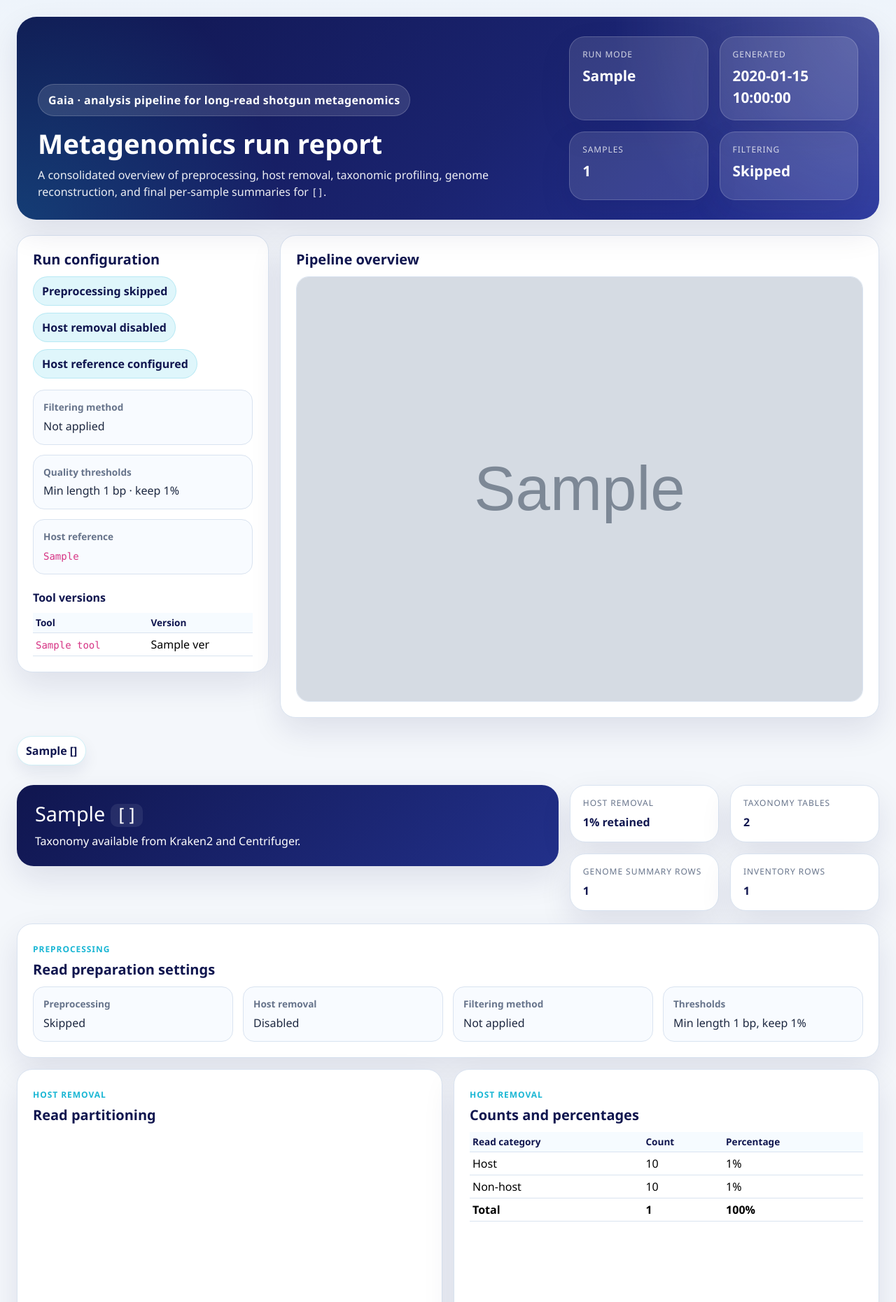
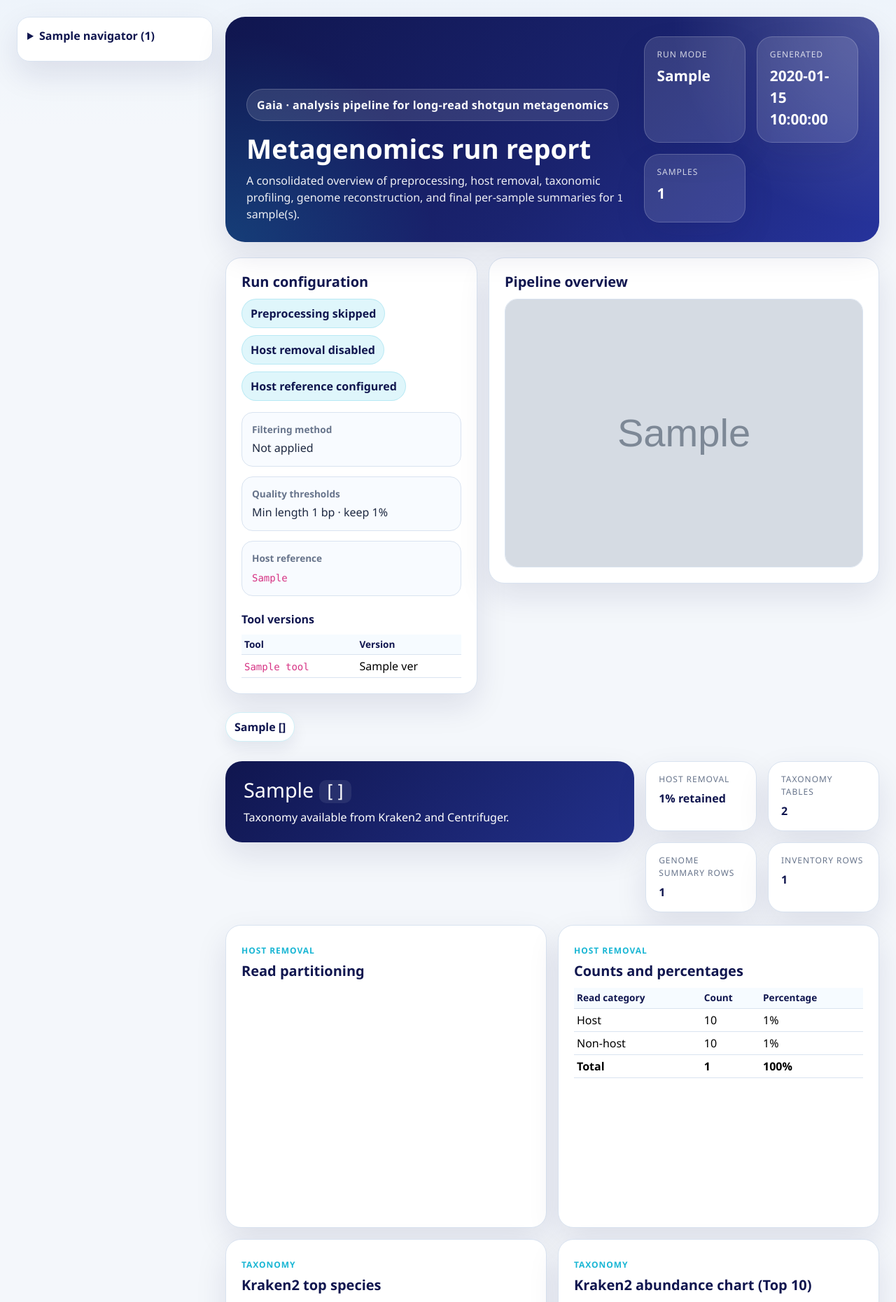
Before and after one commit to genomescan/gaia, a Python web app: template templates/report/report.html.j2 in a window 1280 px wide. Shown: the top 1861 px of the page at 70% size. Run offline with Jinja, Linux system fonts and the light colour scheme; the template is opened without the code that fills it: most values are stand-ins (such as "Sample title", 1, 10 or a date in 2020); grey boxes marked "Sample" are stand-in pictures; a map, chart or similar area stays blank; some libraries are stand-ins or nearby versions.

Commit message:
Update report template: local plotly, compact hero, remove per-sample prep block, add sidebar navigator, top-10 taxonomy charts

```diff
--- a/templates/report/report.html.j2
+++ b/templates/report/report.html.j2
@@ -8,7 +8,7 @@
         href="https://cdn.jsdelivr.net/npm/bootstrap@5.3.3/dist/css/bootstrap.min.css"
         integrity="sha384-QWTKZyjpPEjISv5WaRU9OFeRpok6YctnYmDr5pNlyT2bRjXh0JMhjY6hW+ALEwIH"
         crossorigin="anonymous"/>
-  <script src="https://cdn.plot.ly/plotly-2.27.0.min.js" crossorigin="anonymous"></script>
+  <script src="../plotly-2.27.0.min.js"></script>
   <style>
     :root {
       --nv-navy: #10164f;
@@ -36,6 +36,54 @@
       max-width: 1380px;
       margin: 0 auto;
       padding: 24px;
+    }
+
+    .layout {
+      display: grid;
+      grid-template-columns: 280px minmax(0, 1fr);
+      gap: 18px;
+      align-items: start;
+    }
+
+    .sidebar {
+      position: sticky;
+      top: 14px;
+      background: var(--nv-card);
+      border: 1px solid var(--nv-border);
+      border-radius: 18px;
+      box-shadow: var(--nv-shadow);
+      padding: 14px;
+      max-height: calc(100vh - 28px);
+      overflow: auto;
+    }
+
+    .sidebar summary {
+      cursor: pointer;
+      font-weight: 700;
+      color: var(--nv-navy);
+      margin-bottom: 10px;
+    }
+
+    .sample-jump-list {
+      list-style: none;
+      margin: 0;
+      padding: 0;
+      display: grid;
+      gap: 8px;
+    }
+
+    .sample-jump-list a {
+      display: block;
+      padding: 8px 10px;
+      border-radius: 10px;
+      text-decoration: none;
+      color: var(--nv-navy);
+      background: #f8fbff;
+      border: 1px solid var(--nv-border);
+    }
+
+    .sample-jump-list a:hover {
+      background: var(--nv-cyan-soft);
     }
 
     .hero {
@@ -328,6 +376,13 @@
     }
 
     @media (max-width: 1080px) {
+      .layout {
+        grid-template-columns: 1fr;
+      }
+      .sidebar {
+        position: static;
+        max-height: none;
+      }
       .hero-top,
       .overview-grid,
       .sample-header {
@@ -360,6 +415,18 @@
 </head>
 <body>
 <div class="page">
+  <div class="layout">
+    <aside class="sidebar">
+      <details>
+        <summary>Sample navigator ({{ samples_data | length }})</summary>
+        <ul class="sample-jump-list">
+          {% for sd in samples_data %}
+          <li><a href="#sample-{{ loop.index }}">Sample {{ sd.sample }}</a></li>
+          {% endfor %}
+        </ul>
+      </details>
+    </aside>
+    <main>
   <header class="hero">
     <div class="hero-top">
       <div>
@@ -367,7 +434,7 @@
         <h1>Metagenomics run report</h1>
         <p class="hero-summary">
           A consolidated overview of preprocessing, host removal, taxonomic profiling, genome reconstruction,
-          and final per-sample summaries for <code>{{ samples | join(", ") }}</code>.
+          and final per-sample summaries for <code>{{ samples | length }}</code> sample(s).
         </p>
       </div>
       <div class="hero-stats">
@@ -382,10 +449,6 @@
         <div class="stat-card">
           <div class="stat-label">Samples</div>
           <div class="stat-value">{{ samples | length }}</div>
-        </div>
-        <div class="stat-card">
-          <div class="stat-label">Filtering</div>
-          <div class="stat-value">{{ filtering_method if preprocessing_enabled else "Skipped" }}</div>
         </div>
       </div>
     </div>
@@ -501,35 +564,6 @@
     </div>
 
     <div class="content-grid">
-      <section class="section-card">
-        <div class="section-kicker">Preprocessing</div>
-        <h3 class="section-title h5">Read preparation settings</h3>
-        <div class="meta-grid">
-          <div class="meta-item">
-            <strong>Preprocessing</strong>
-            <span>{{ "Enabled" if preprocessing_enabled else "Skipped" }}</span>
-          </div>
-          <div class="meta-item">
-            <strong>Host removal</strong>
-            <span>{{ "Enabled" if host_removal_enabled else "Disabled" }}</span>
-          </div>
-          <div class="meta-item">
-            <strong>Filtering method</strong>
-            <span>{{ filtering_method if preprocessing_enabled else "Not applied" }}</span>
-          </div>
-          <div class="meta-item">
-            <strong>Thresholds</strong>
-            <span>
-              {% if filtering_method == "chopper" %}
-                Min length {{ chopper_min_length }} bp, quality Q{{ chopper_quality }}
-              {% else %}
-                Min length {{ filtlong_min_length }} bp, keep {{ filtlong_keep_percent }}%
-              {% endif %}
-            </span>
-          </div>
-        </div>
-      </section>
-
       {% if sd.host_stats and sd.host_plot_data %}
       <section class="section-card split">
         <div class="section-kicker">Host removal</div>
@@ -571,7 +605,7 @@
 
       <section class="section-card split">
         <div class="section-kicker">Taxonomy</div>
-        <h3 class="section-title h5">Kraken2 abundance chart</h3>
+        <h3 class="section-title h5">Kraken2 abundance chart (Top 10)</h3>
         <div id="kraken2-plot-{{ sd.sample }}" class="plot"></div>
       </section>
       {% endif %}
@@ -594,7 +628,7 @@
 
       <section class="section-card split">
         <div class="section-kicker">Taxonomy</div>
-        <h3 class="section-title h5">Centrifuger abundance chart</h3>
+        <h3 class="section-title h5">Centrifuger abundance chart (Top 10)</h3>
         <div id="centrifuger-plot-{{ sd.sample }}" class="plot"></div>
       </section>
       {% endif %}
@@ -640,6 +674,8 @@
     </div>
   </article>
   {% endfor %}
+    </main>
+  </div>
 </div>
 
 <script>
@@ -650,25 +686,34 @@
     margin: {l: 70, r: 20, t: 10, b: 45}
   };
 
-  function renderHorizontalBar(containerId, rows, barColor) {
+  function renderHorizontalBar(containerId, rows, barColor, chartTitle) {
     if (!rows || rows.length === 0) return;
     var el = document.getElementById(containerId);
     if (!el) return;
+    var topRows = rows
+      .slice()
+      .sort(function(a, b) { return Number(b.percent || 0) - Number(a.percent || 0); })
+      .slice(0, 10);
     Plotly.newPlot(containerId, [{
       type: 'bar',
       orientation: 'h',
-      x: rows.map(function(r) { return Number(r.reads || 0); }),
-      y: rows.map(function(r) { return r.name; }),
+      x: topRows.map(function(r) { return Number(r.reads || 0); }),
+      y: topRows.map(function(r) {
+        var pct = Number(r.percent || 0);
+        return r.name + ' (' + pct.toFixed(2) + '%)';
+      }),
+      customdata: topRows.map(function(r) { return Number(r.percent || 0); }),
       marker: {color: barColor, line: {color: barColor, width: 1}},
-      hovertemplate: '%{y}<br>Reads: %{x:,}<extra></extra>'
+      hovertemplate: '%{y}<br>Reads: %{x:,}<br>Percentage: %{customdata:.2f}%<extra></extra>'
     }], Object.assign({}, plotTheme, {
+      title: {text: chartTitle + ' (Top 10)', font: {size: 14, color: '#1d2840'}},
       margin: {l: 230, r: 20, t: 10, b: 45},
       xaxis: {
         title: 'Reads',
         gridcolor: '#d9e3f0',
         zerolinecolor: '#d9e3f0'
       },
-      yaxis: {automargin: true}
+      yaxis: {automargin: true, autorange: 'reversed'}
     }), {responsive: true, displayModeBar: false});
   }
 
@@ -695,8 +740,8 @@
       }), {responsive: true, displayModeBar: false});
     }
 
-    renderHorizontalBar('kraken2-plot-' + sampleId, kraken2Species, '#19b6d4');
-    renderHorizontalBar('centrifuger-plot-' + sampleId, centrifugerSpecies, '#10164f');
+    renderHorizontalBar('kraken2-plot-' + sampleId, kraken2Species, '#19b6d4', 'Kraken2 abundance');
+    renderHorizontalBar('centrifuger-plot-' + sampleId, centrifugerSpecies, '#10164f', 'Centrifuger abundance');
   })();
   {% endfor %}
 </script>
```
